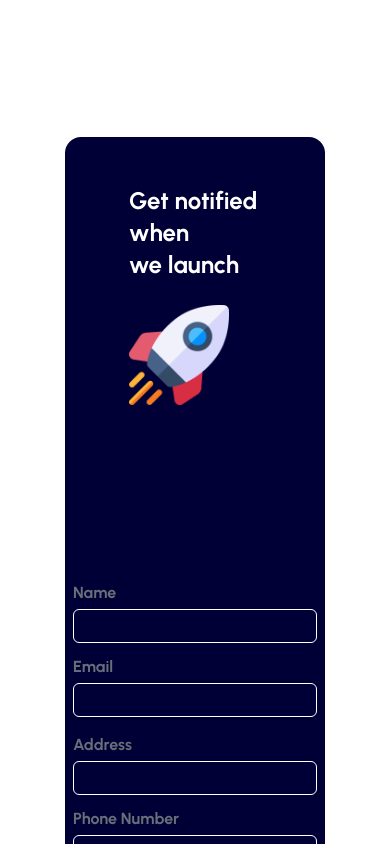
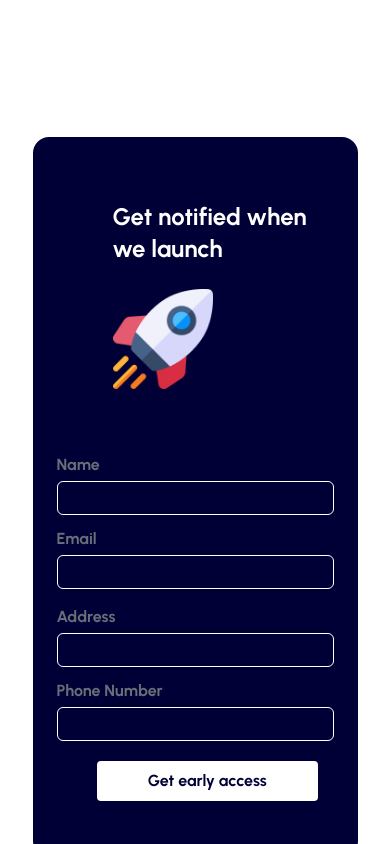
Before and after one commit to realties-team/Realties-Webites, a Next.js app: page / in a window 390 px wide. Shown: the part 3300-4144 px from the top of the page. Built offline with nearby package versions, Linux system fonts and the light colour scheme; a web font is replaced by a local one.

Commit message:
Fix Responsiveness

```diff
--- a/components/GetNotified.tsx
+++ b/components/GetNotified.tsx
@@ -9,13 +9,10 @@ const GetNotified = (props: Props) => {
   return (
     <>
       {/* Background */}
-      <div
-        className="flex flex-row bg-colBlue04
-     mx-auto w-2/3 rounded-2xl mt-32"
-      >
+      <div className="flex flex-row bg-colBlue04 mx-auto w-5/6 rounded-2xl mt-32">
         {/* Main Container */}
 
-        <div className="flex flex-col md:flex-row  justify-between  gap-28">
+        <div className="flex w-screen p-4 md:flex-row flex-col ">
           {/* Left*/}
           <div className="flex flex-col p-6 ml-10 mt-6">
             <h2
```
